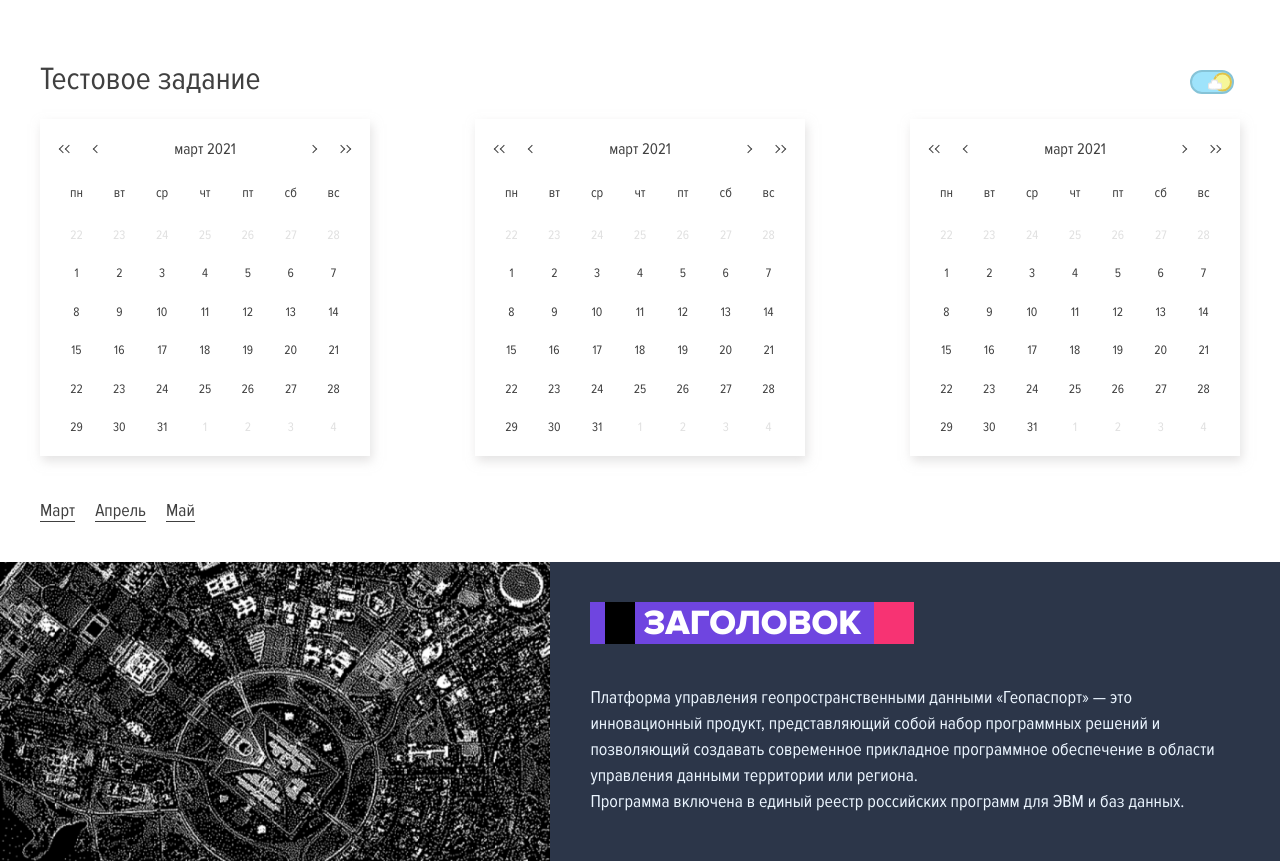
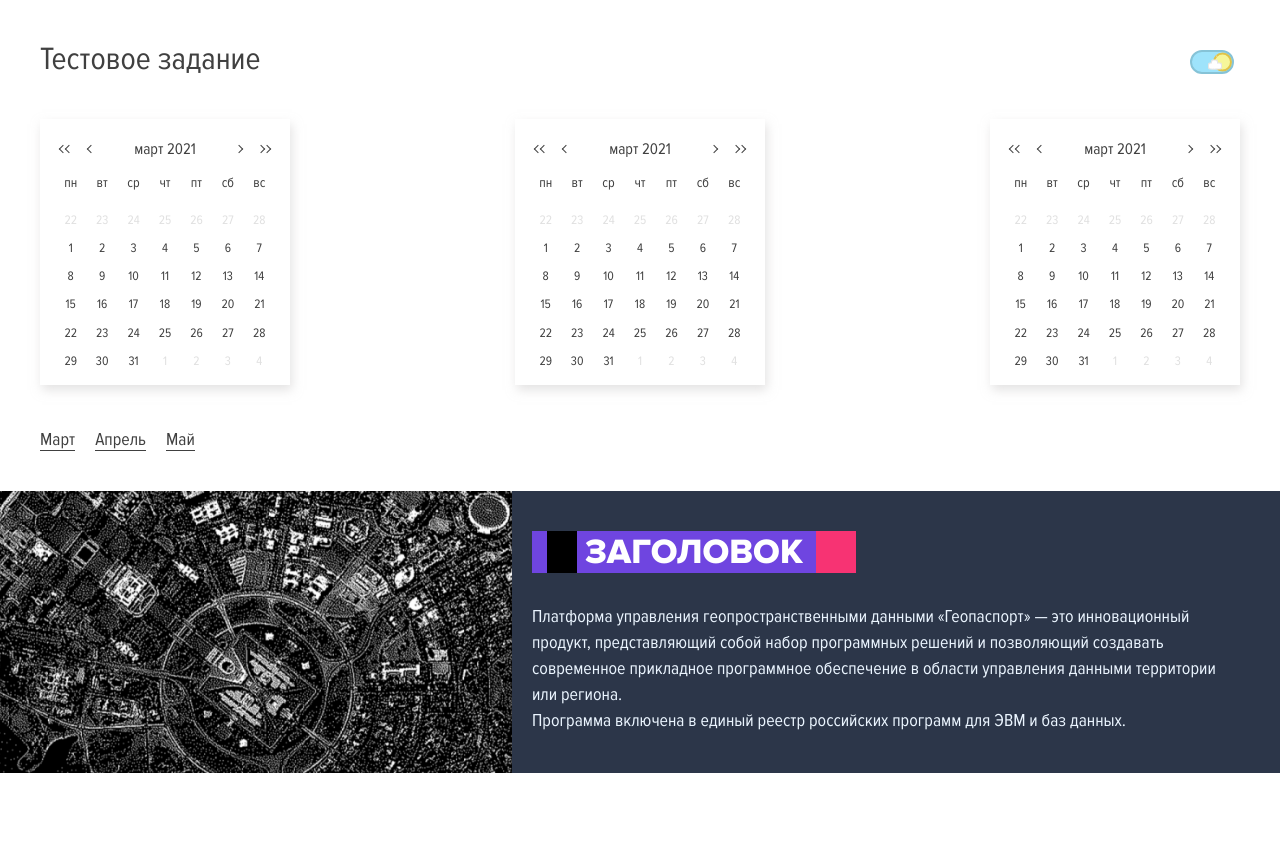
Before and after one commit to Vrg26/test-task, a React (Create React App) app: page / in a window 1280 px wide. After the commit the page ends 800 px from the top, so only its background shows below. Built offline with nearby package versions, Linux system fonts and the light colour scheme.

Commit message:
Небольшие доработки по стилям

```diff
--- a/src/components/Calendar/Calendar.css
+++ b/src/components/Calendar/Calendar.css
@@ -1,7 +1,8 @@
 .calendar {
     background-color: #FFF;
     box-shadow: 2px 5px 10px 0 rgba(202, 200, 200, 0.5);
-    max-width: 300px;
+    max-width: 220px;
+    margin-top: 20px;
     width: 100%;
     color: #404040;
     padding: 20px 15px 10px;
@@ -13,7 +14,7 @@
     justify-content: space-between;
 }
 .calendar__body {
-    margin-top: 25px;
+    margin-top: 10px;
 }
 
 .calendar__date-info {
@@ -72,14 +73,9 @@
 .calendar__day {
     text-align: center;
     font-size: 0.8em;
-    color: rgba(204,204,204,0.6);
-    line-height: 3em;
+    line-height: 2.2em;
     border-radius: 10px;
     animation: to-top 1s forwards;
-}
-
-.calendar__day_active {
-    color: #404040;
 }
 
 .calendar__year-picker_less .calendar__button-content{
--- a/src/components/CalendarList/CalendarList.css
+++ b/src/components/CalendarList/CalendarList.css
@@ -28,7 +28,7 @@
     margin-right: 20px;
 }
 
-@media screen and (max-width: 1024px){
+@media screen and (max-width: 830px){
     .data-container__calendars {
         justify-content: space-around;
     }
--- a/src/components/Header/Header.css
+++ b/src/components/Header/Header.css
@@ -1,5 +1,5 @@
 .header {
-    padding: 60px 40px 20px;
+    padding: 40px 40px 20px;
     display: flex;
     justify-content: space-between;
     align-items: center;
--- a/src/components/Info/Info.css
+++ b/src/components/Info/Info.css
@@ -5,11 +5,11 @@
 
 .info__image {
     object-fit: cover;
-    width: 43%;
+    width: 40%;
 }
 
 .info__text-container {
-    padding: 40px;
+    padding: 40px 40px 40px 20px;
 }
 
 .info__title {
@@ -20,7 +20,7 @@
     font-size: 35px;
     text-transform: uppercase;
     padding: 0 13px 0 53px;
-    margin: 0 0 40px;
+    margin: 0 0 30px;
     color: #fff;
     background-color: #6f45e0;
 }
--- a/src/components/ThemeSwitcher/ThemeSwitcher.css
+++ b/src/components/ThemeSwitcher/ThemeSwitcher.css
@@ -10,6 +10,7 @@
 }
 
 .theme-switcher {
+    cursor: pointer;
     display: block;
     position: relative;
     width: 50px;
```
